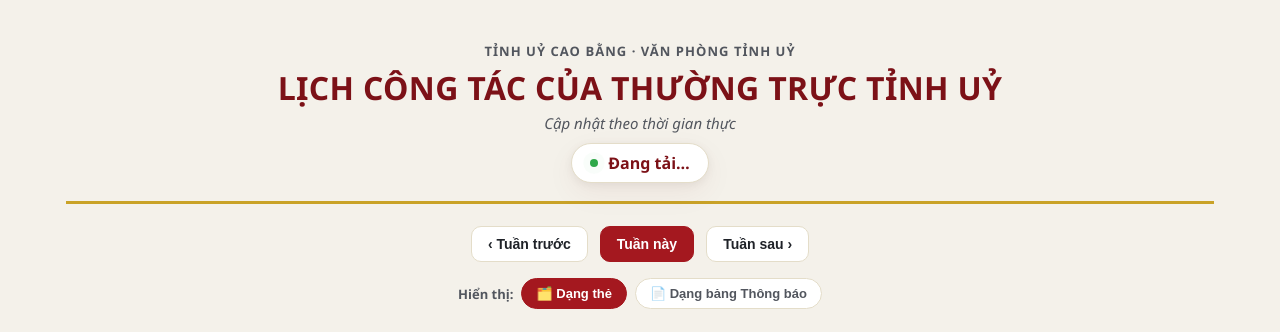
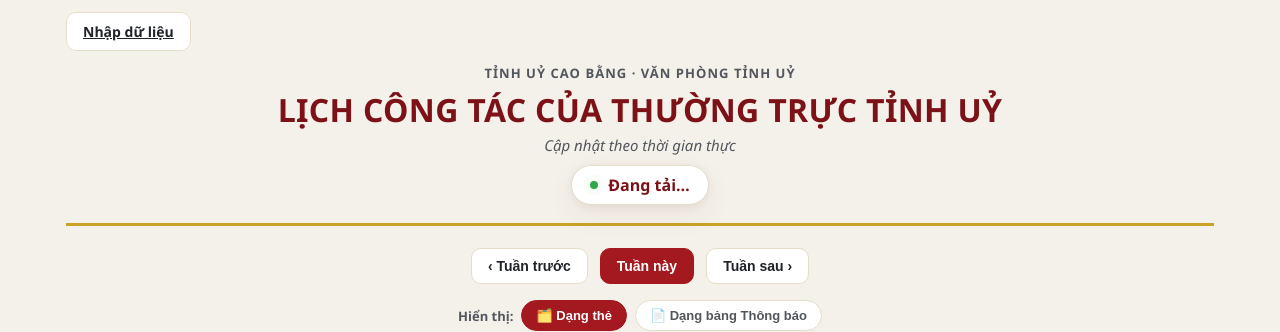
Before and after one commit to pxtungcb-vn/lich-cong-tac-online, a plain HTML site: page index.html in a window 1280 px wide. Shown: the top 332 px of the page. Drawn offline with Linux system fonts and the light colour scheme; no server answers.

Commit message:
Add Nhap du lieu button to view page

```diff
--- a/index.html
+++ b/index.html
@@ -9,7 +9,9 @@
 </head>
 <body>
   <div class="page">
-    <header class="masthead">
+    <div class="top-actions">
+      <a class="btn" href="admin.html">Nhập dữ liệu</a>
+    </div>    <header class="masthead">
       <div class="org">Tỉnh uỷ Cao Bằng · Văn phòng Tỉnh uỷ</div>
       <h1>LỊCH CÔNG TÁC CỦA THƯỜNG TRỰC TỈNH UỶ</h1>
       <div class="subtitle">Cập nhật theo thời gian thực</div>
```
